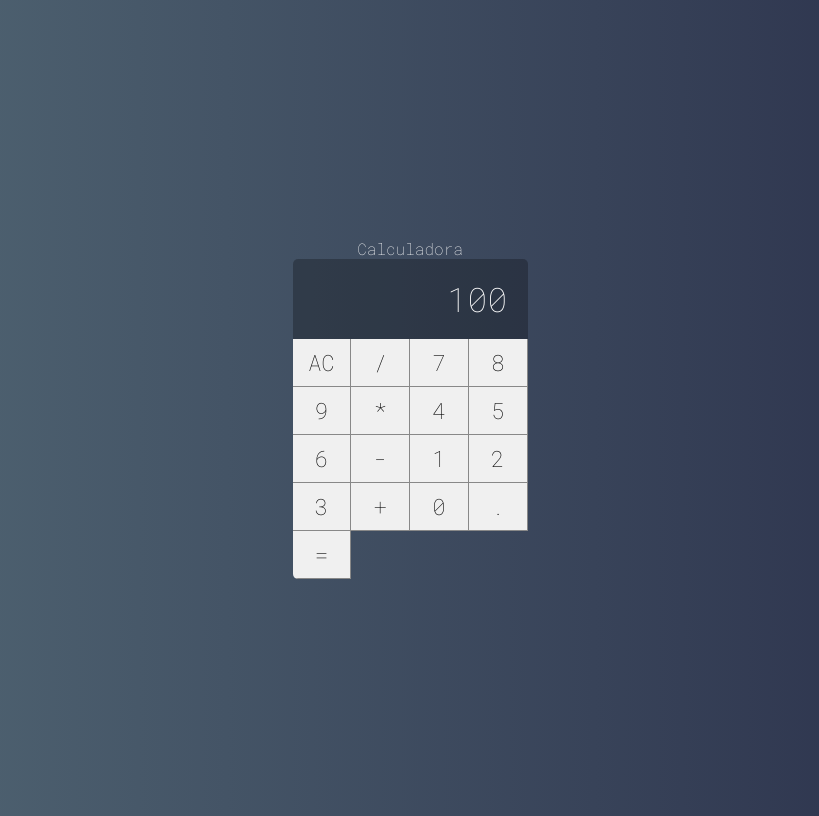
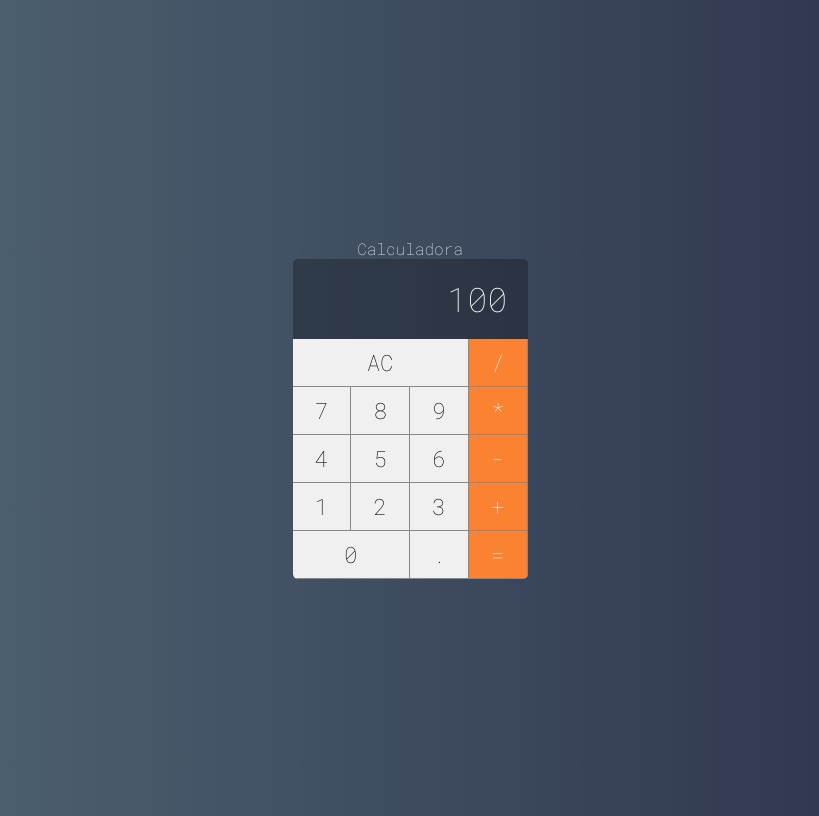
Before and after one commit to nathan-vm/CalculadoraReact, a React (Create React App) app: page / in a window 1280 px wide. Shown: the whole page, without its empty margins (230-1049 px from the left). Built offline with nearby package versions, Linux system fonts and the light colour scheme.

Commit message:
falta imple,mentar logica

```diff
--- a/src/components/Button.css
+++ b/src/components/Button.css
@@ -12,3 +12,24 @@
     border-bottom:var(--bg-border-button);
     outline: none;
 }
+
+.button:active{
+    background-color: #ccc;
+}
+
+.button.double{
+    grid-column: span 2;
+}
+
+.button.triple{
+    grid-column: span 3;
+}
+
+.button.operation{
+    background-color: #fa8231;
+    color: #fff;
+}
+
+button.operation:active{
+    background-color: #fa8231cc;
+}
--- a/src/components/Button.jsx
+++ b/src/components/Button.jsx
@@ -2,4 +2,16 @@
 import './Button.css'
 
 export default props =>
-<button className="button">{props.label}</button>
+    <button
+
+        onClick={e => props.click && props.click(props.label)}
+
+        className={`
+            button
+            ${props.operation ? 'operation' : ''}
+            ${props.double ? 'double' : ''}
+            ${props.triple ? 'triple' : ''}
+        `}>
+
+        {props.label}
+    </button>
--- a/src/main/Calculator.jsx
+++ b/src/main/Calculator.jsx
@@ -5,27 +5,48 @@
 import Display from '../components/Display'
 
 export default class Calculator extends Component{
+
+    constructor(props){
+        super(props)
+        this.clearMemory = this.clearMemory.bind(this)
+        this.setOperation = this.setOperation.bind(this)
+        this.addDigit = this.addDigit.bind(this)
+
+    }
+
+    clearMemory(){
+        console.log('limpar')
+    }
+
+    setOperation(operation){
+        console.log(operation)
+    }
+
+    addDigit(n){
+        console.log(n)
+    }
+
     render(){
         return(
             <div className="calculator">
                 <Display value={100}/>
-                <Button label="AC"/>
-                <Button label="/"/>
-                <Button label="7"/>
-                <Button label="8"/>
-                <Button label="9"/>
-                <Button label="*"/>
-                <Button label="4"/>
-                <Button label="5"/>
-                <Button label="6"/>
-                <Button label="-"/>
-                <Button label="1"/>
-                <Button label="2"/>
-                <Button label="3"/>
-                <Button label="+"/>
-                <Button label="0"/>
-                <Button label="."/>
-                <Button label="="/>
+                <Button label="AC" click={this.clearMemory} triple/>
+                <Button label="/" click={this.setOperation} operation/>
+                <Button label="7"click={this.addDigit}/>
+                <Button label="8"click={this.addDigit}/>
+                <Button label="9"click={this.addDigit}/>
+                <Button label="*"click={this.setOperation} operation/>
+                <Button label="4"click={this.addDigit}/>
+                <Button label="5"click={this.addDigit}/>
+                <Button label="6"click={this.addDigit}/>
+                <Button label="-"click={this.setOperation} operation/>
+                <Button label="1"click={this.addDigit}/>
+                <Button label="2"click={this.addDigit}/>
+                <Button label="3"click={this.addDigit}/>
+                <Button label="+"click={this.setOperation} operation/>
+                <Button label="0"click={this.addDigit} double/>
+                <Button label="."click={this.addDigit}/>
+                <Button label="="click={this.setOperation} operation/>
 
             </div>
         )
```
